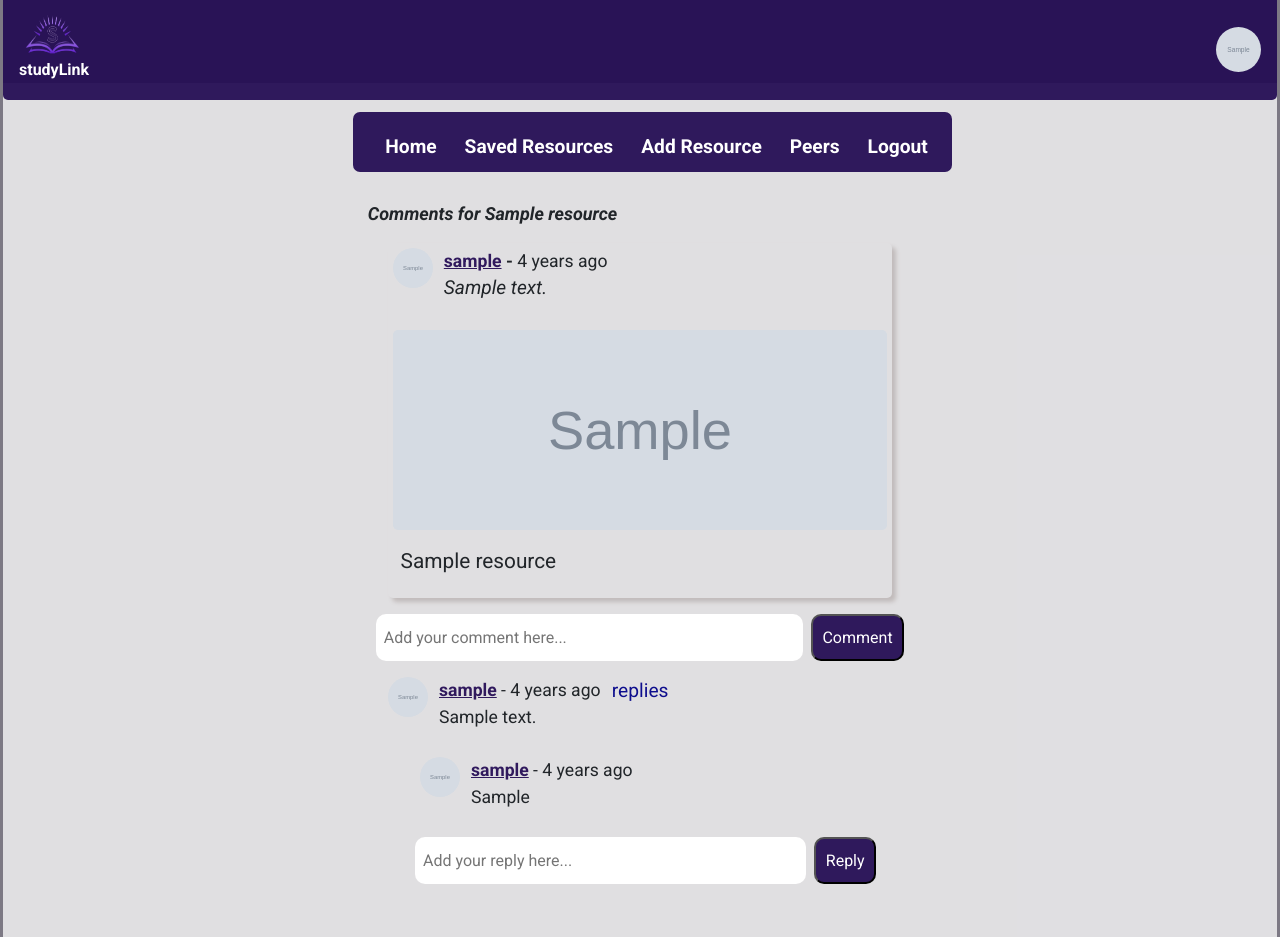
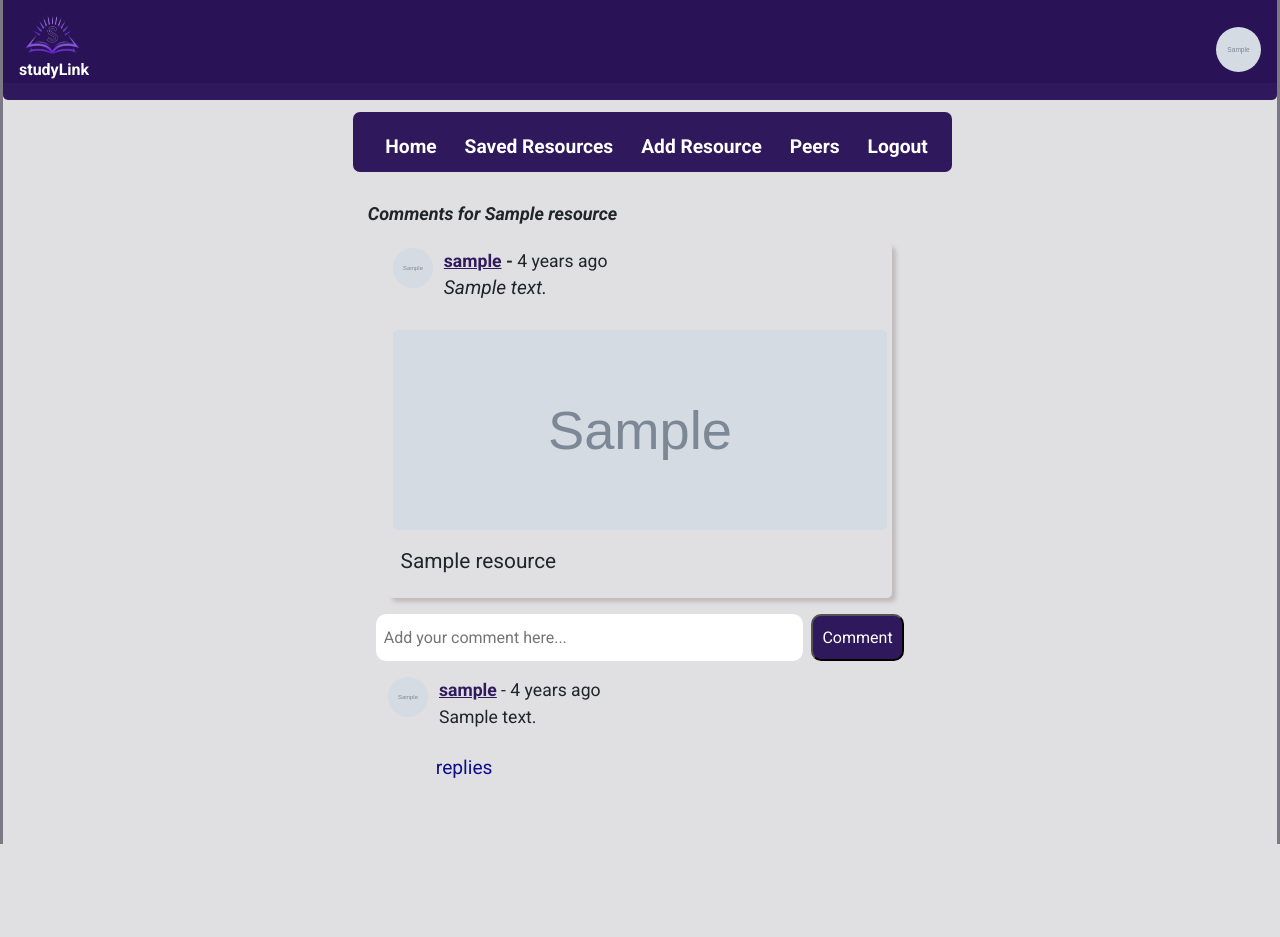
Before and after one commit to MoBazmul/studyLink, a Flask app: page /resource/1/comments in a window 1280 px wide. After the commit the page ends 844 px from the top, so only its background shows below. Run offline with Flask 3, Linux system fonts and the light colour scheme; a user stored in the database is signed in; tables that the repository leaves empty hold one stand-in row (values such as "Sample post"); grey boxes marked "Sample" are stand-in pictures; some libraries are stand-ins or nearby versions.

Commit message:
Adding toggle buttons for showing and closing comments reply sections

```diff
--- a/studylink/static/main.js
+++ b/studylink/static/main.js
@@ -6,6 +6,9 @@ const year = document.querySelector('.year')
 const formClass = document.querySelector('.form-class')
 const addBtn = document.querySelector(".fa-plus")
 const deleteBtn = document.getElementById('#deleteBtn')
+const repliesBtn = document.querySelector('.replies')
+const closeReplies = document.querySelector('.close-replies')
+const replySection = document.querySelector(".reply-section")
 const messageContent = document.querySelector('.message-content')
 const display = document.querySelector('.display')
 const more = document.querySelector('.more')
@@ -18,6 +21,20 @@ const homeUrl = "home";
 
 if(year) {
   year.innerText = new Date().getFullYear()
+}
+
+if(repliesBtn) {
+  repliesBtn.addEventListener("click", () => {
+    replySection.style.display = "block"
+    closeReplies.style.display = "block"
+  })
+}
+
+if(closeReplies) {
+  closeReplies.addEventListener("click", () => {
+    replySection.style.display = "none"
+    closeReplies.style.display = "none"
+  })
 }
 
 if(actionBtn) {
--- a/studylink/static/styles.css
+++ b/studylink/static/styles.css
@@ -726,6 +726,10 @@ main {
   outline: none;
 }
 
+.reply-section {
+  display: none;
+}
+
 .hide {
   display: none;
 }
--- a/studylink/templates/comments.html
+++ b/studylink/templates/comments.html
@@ -36,8 +36,8 @@
                   <strong><a href="{{ url_for('view_profile', user_id=review.user.id) }}" class="res-username">{{ review.user.username }}</a></strong> - {{ moment(review.review_date).fromNow() }}</p>
                   <p style="margin-top: -1rem;">{{ review.review }}</p>
               </section>
-              <p style="font-size: 1.2rem; color: rgb(14, 14, 141);" id="replies">replies</p>
           </section>
+          <button style="font-size: 1.2rem; color: rgb(14, 14, 141); margin-top: -1.7rem; margin-left: 3rem; border: none; background: transparent; margin-bottom: 1rem;" id="replies" class="replies">replies</button>
           <section class="reply-section">
             {% for reply in review.replies %}
             <section class="reply" style="margin-left: 2rem;">
@@ -57,6 +57,7 @@
                 <button type="submit"  class="comment-button">Reply</button>
               </form>
           </section>
+          <button style="font-size: 1.2rem; color: rgb(14, 14, 141); margin-top: -.5rem; margin-left: 2rem; border: none; background: transparent; display: none;" id="close-replies" class="close-replies">close</button>
       </section>
       {% endfor %}
     </section>
```
Also changed, not shown: instance/studylink.db.
